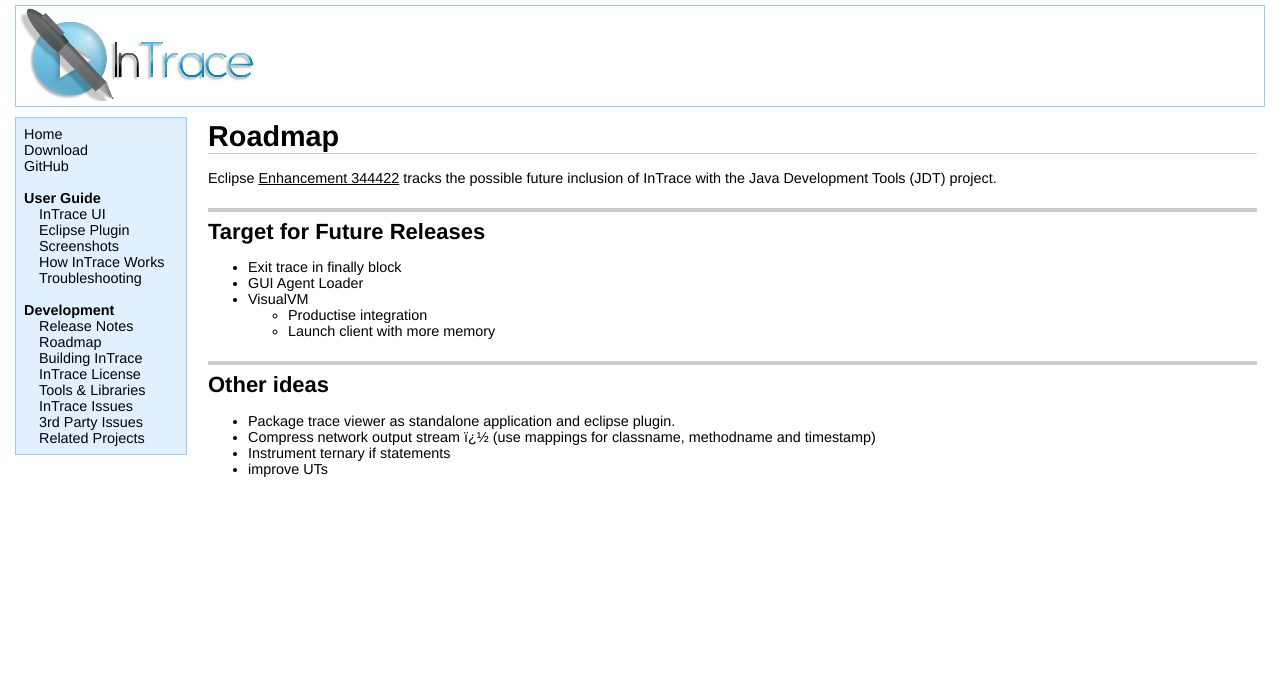
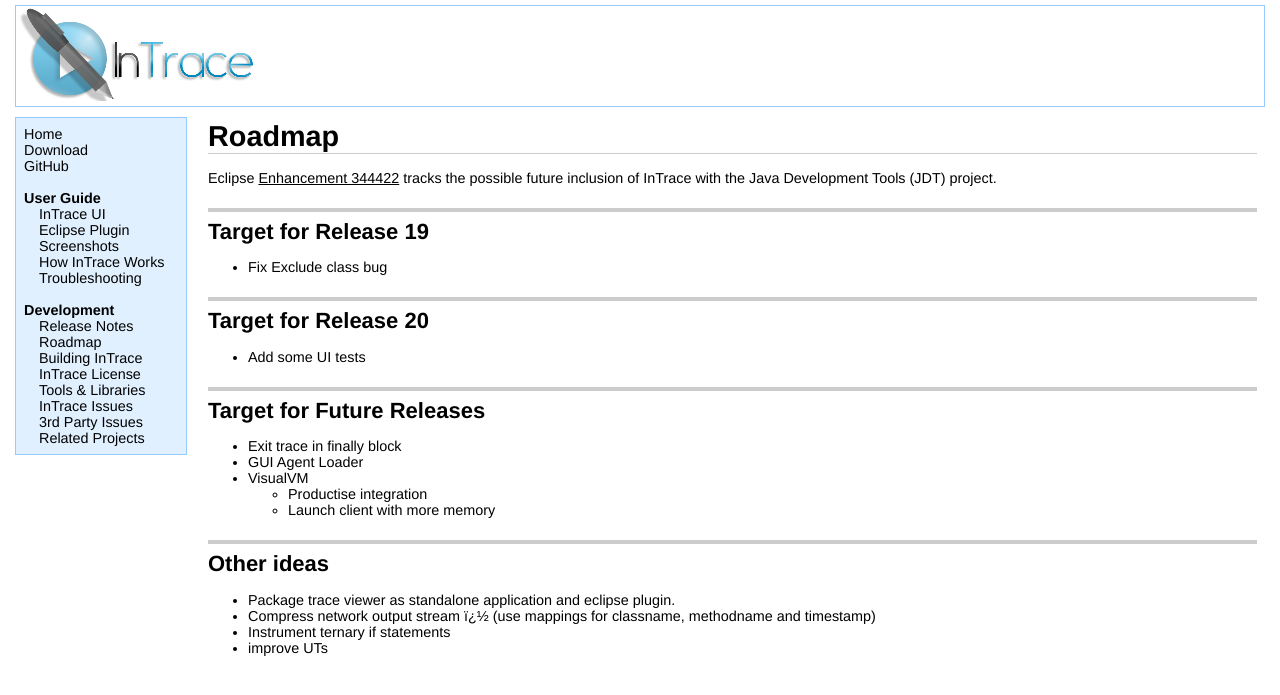
Before and after one commit to mchr3k/org.intrace, a Jekyll site: the page built from roadmap.html, in a window 1280 px wide. Shown: the top 695 px of the page. Built offline with Jekyll 4.4.1, drawn with Linux system fonts in a browser that asks for light colours.

Commit message:
Add release plans

```diff
--- a/roadmap.html
+++ b/roadmap.html
@@ -5,6 +5,16 @@ title: InTrace - Roadmap
 <h1>Roadmap</h1>
 
 <p>Eclipse <a href="https://bugs.eclipse.org/bugs/show_bug.cgi?id=344422">Enhancement 344422</a> tracks the possible future inclusion of InTrace with the Java Development Tools (JDT) project.
+
+<h2>Target for Release 19</h2>
+<ul>
+<li>Fix Exclude class bug
+</ul>
+
+<h2>Target for Release 20</h2>
+<ul>
+<li>Add some UI tests
+</ul>
 
 <h2>Target for Future Releases</h2>
 <ul>
```
